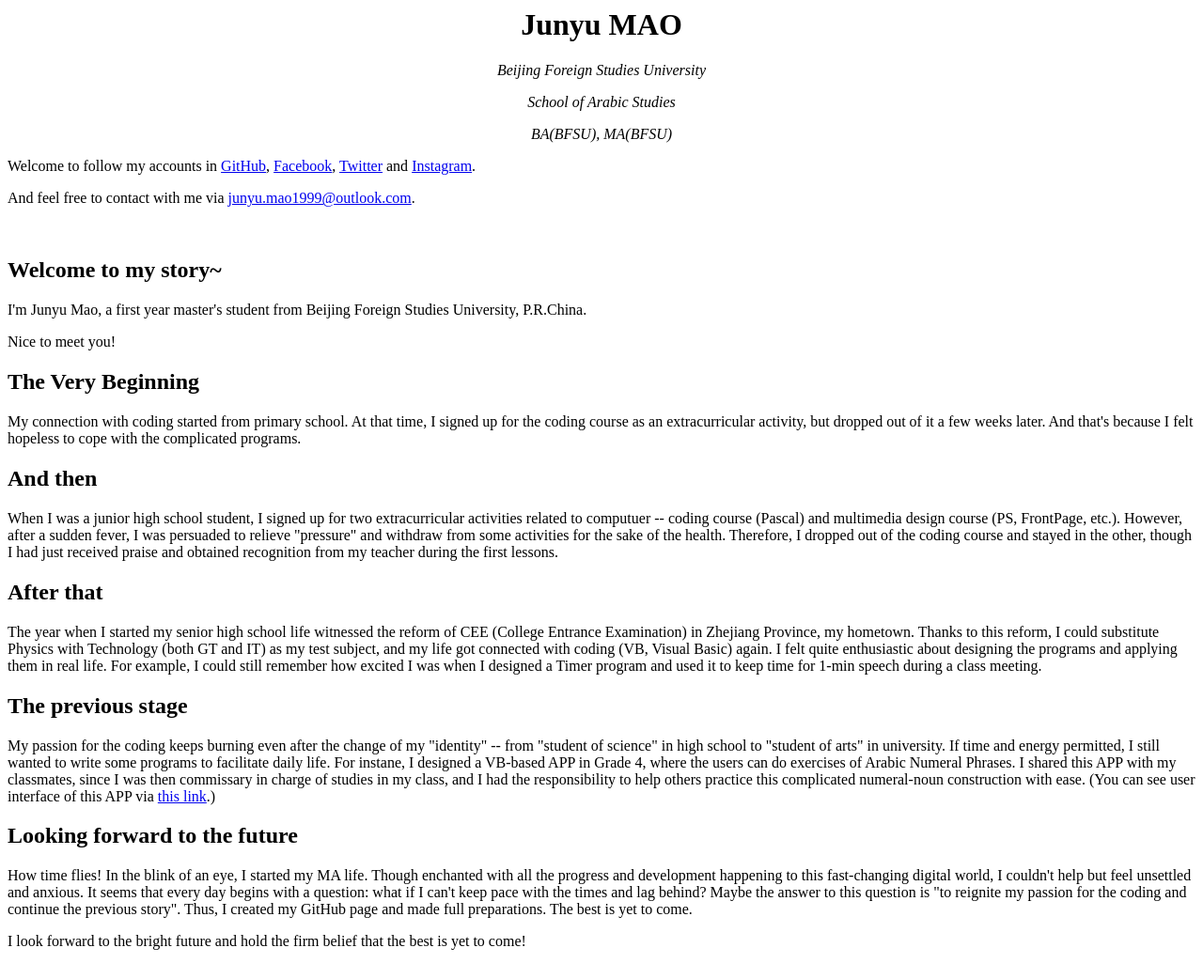
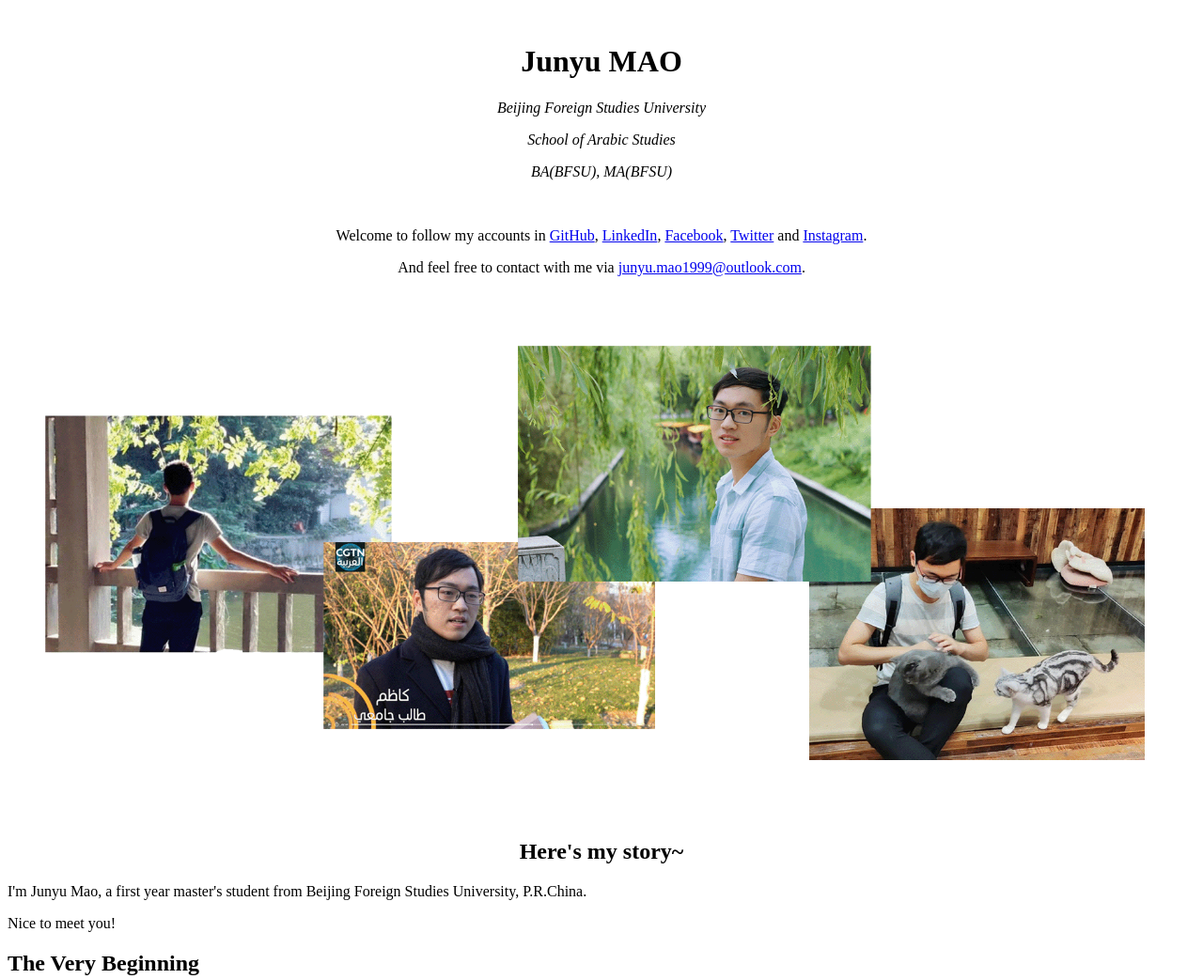
Before and after one commit to JunyuMAO1999/junyumao, a plain HTML site: page index.html in a window 1280 px wide. Shown: the top 1042 px of the page at 94% size. Drawn offline with Linux system fonts and the light colour scheme.

Commit message:
index.html

```diff
--- a/index.html
+++ b/index.html
@@ -1,6 +1,7 @@
 
 <html>
 
+<br/>
 
 
 <center><h1>Junyu MAO</h1></center>
@@ -8,22 +9,34 @@
 <i><center><p>Beijing Foreign Studies University</p></center></i>
 <i><center><p>School of Arabic Studies</p></center></i>
 <i><center><p>BA(BFSU), MA(BFSU)</p></center></i>
+<br/>
+<center><p>
+	Welcome to follow my accounts in <a href="https://github.com/JunyuMAO1999">GitHub</a>, <a href="https://www.linkedin.com/in/junyu-mao-697071223/">LinkedIn</a>, <a href="https://www.facebook.com/junyu.mao.96/">Facebook</a>, <a href="https://twitter.com/JunyuMao1999">Twitter</a> and <a href="https://www.instagram.com/junyumao1999/">Instagram</a>.
+</p></center>
 
-<p>
-	Welcome to follow my accounts in <a href="https://github.com/JunyuMAO1999">GitHub</a>, <a href="https://www.facebook.com/junyu.mao.96/">Facebook</a>, <a href="https://twitter.com/JunyuMao1999">Twitter</a> and <a href="https://www.instagram.com/junyumao1999/">Instagram</a>.
-</p>
+<center><p>
+	And feel free to contact with me via <a href="mailto:junyu.mao1999@outlook.com">junyu.mao1999@outlook.com</a>.
+</p></center>
 
-<p>
-	And feel free to contact with me via <a href="mailto:junyu.mao1999@outlook.com">junyu.mao1999@outlook.com</a>.
-</p>
+
+<br/>
+
+
+<div class="msg_desc">
+<img style="max-width:100%;overflow:hidden;" src="https://raw.githubusercontent.com/JunyuMAO1999/junyumao/main/pic-1.gif" alt="profile">
+</div>
+
+
+
 
 <br/>
 
 
 <body>
 
+<center><h2>Here's my story~</h2></center>
 
-<h2>Welcome to my story~</h2>
+
 
 <p>I'm Junyu Mao, a first year master's student from Beijing Foreign Studies University, P.R.China.</p>
 
@@ -44,7 +57,7 @@
 
 
 
-<h2>The previous stage</h2>
+<h2>Undergraduate stage</h2>
 
 <p>My passion for the coding keeps burning even after the change of my "identity" -- from "student of science" in high school to "student of arts" in university. If time and energy permitted, I still wanted to write some programs to facilitate daily life. For instane, I designed a VB-based APP in Grade 4, where the users can do exercises of Arabic Numeral Phrases. I shared this APP with my classmates, since I was then commissary in charge of studies in my class, and I had the responsibility to help others practice this complicated numeral-noun construction with ease. (You can see user interface of this APP via <a href="https">this link</a>.)</p>
 
@@ -55,7 +68,17 @@
 <p>I look forward to the bright future and hold the firm belief that the best is yet to come!</p>
 
 <br/>
+<p> &nbsp;&nbsp;&nbsp;&nbsp;&nbsp;&nbsp;&nbsp;&nbsp;&nbsp;Junyu MAO<br/>
+	Nov. 10, 2021 &nbsp; in Beijing
+</p>
+
+<br/>
 <br/>
 
 </body>
+
+
+
+
+
 </html>
```
Also changed, not shown: 1 other file.
